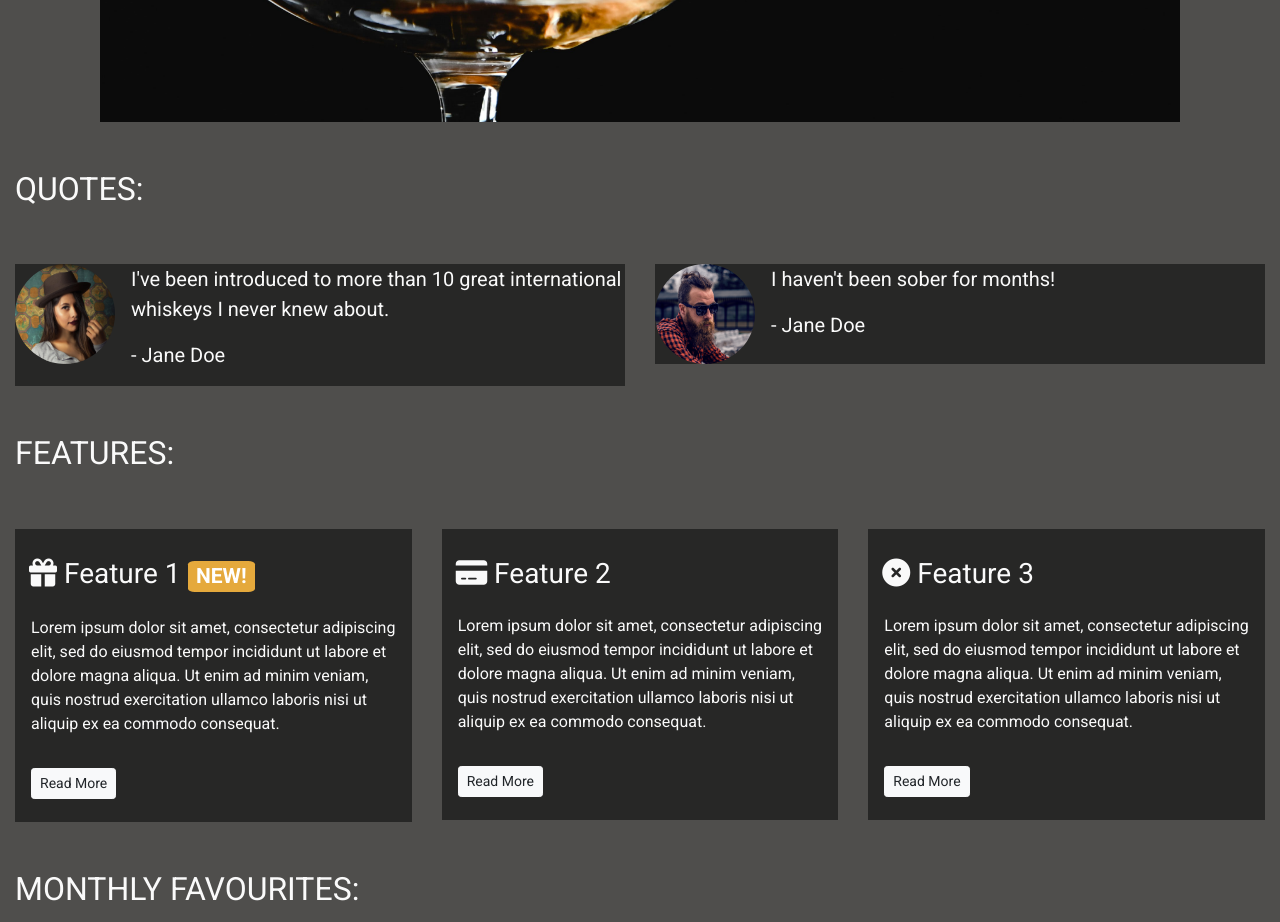
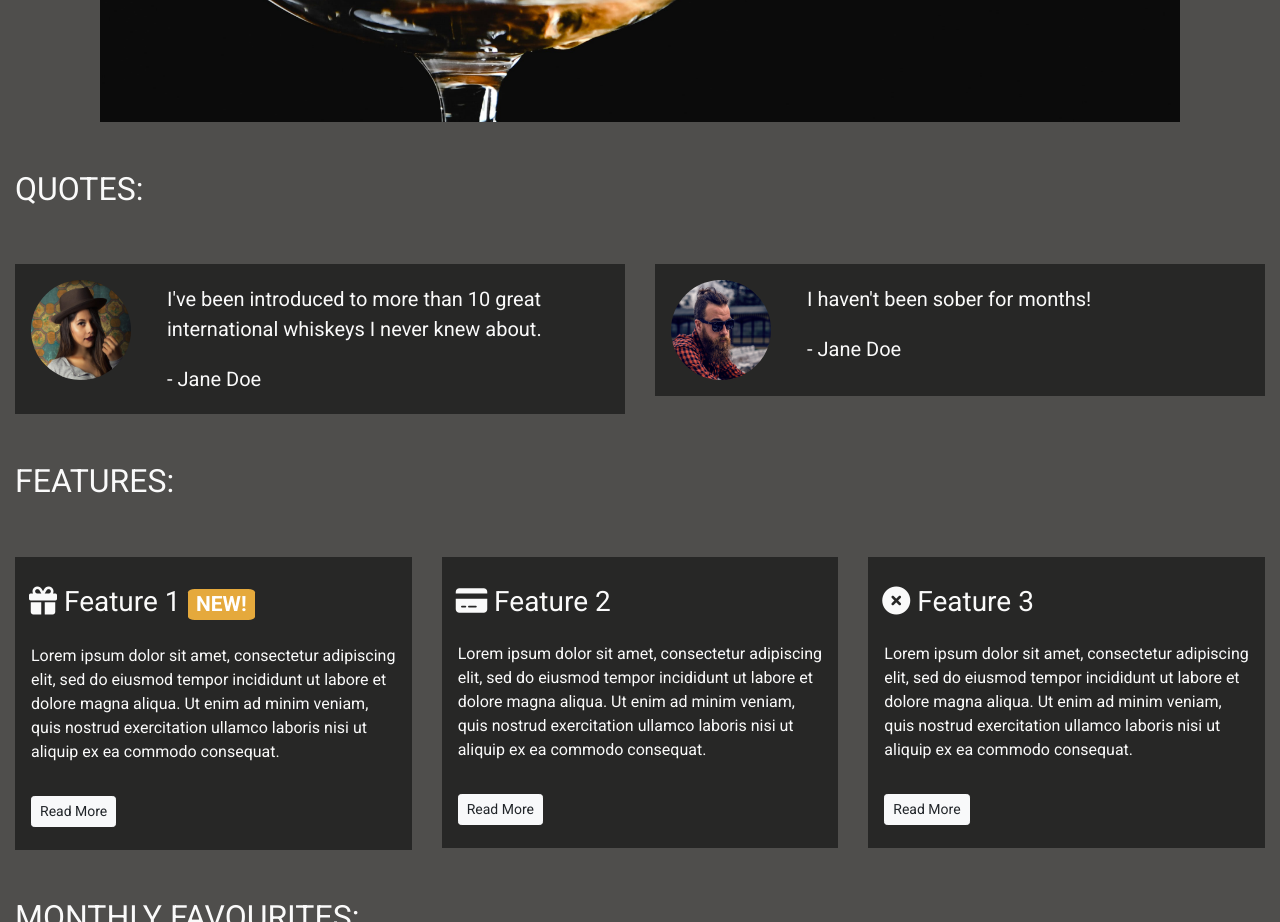
Before and after one commit to alphabetjim/bootstrapLearning, a plain HTML site: page index.html in a window 1280 px wide. Shown: the part 800-1722 px from the top of the page. Drawn offline with nearby package versions, Linux system fonts and the light colour scheme.

Commit message:
Styling quotes to have space around them.

```diff
--- a/css/style.css
+++ b/css/style.css
@@ -45,7 +45,7 @@ body {
 
 .quotes-container {
     display: flex;
-    justify-content: space-between;
+    justify-content: space-around;
 }
 
 .quote-div {
@@ -53,6 +53,14 @@ body {
 
 .media, .media-container {
     background-color: rgba(0,0,0,0.5);
+}
+
+.media p {
+    margin: 1em;
+}
+
+.media img {
+    margin: 1em;
 }
 
 .features-container {}
```
